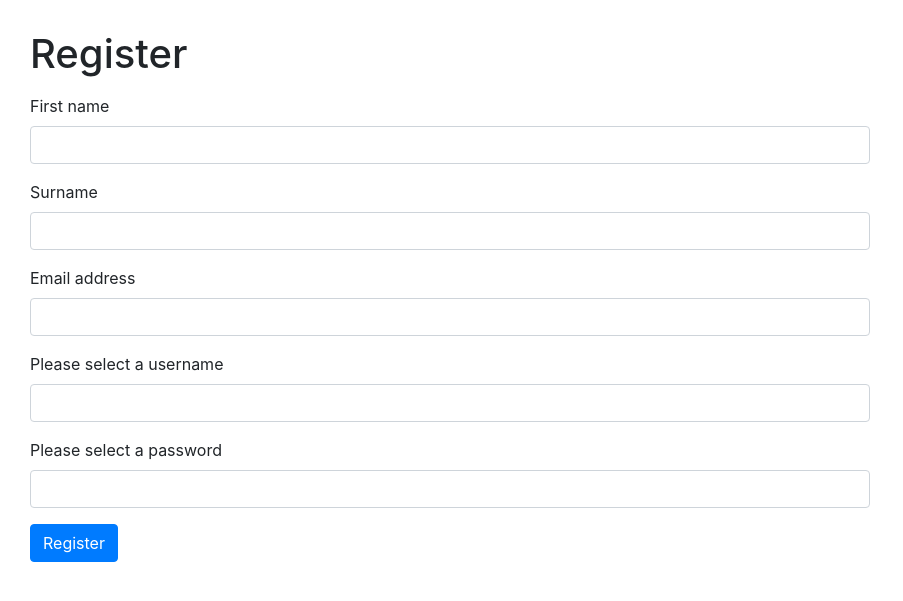
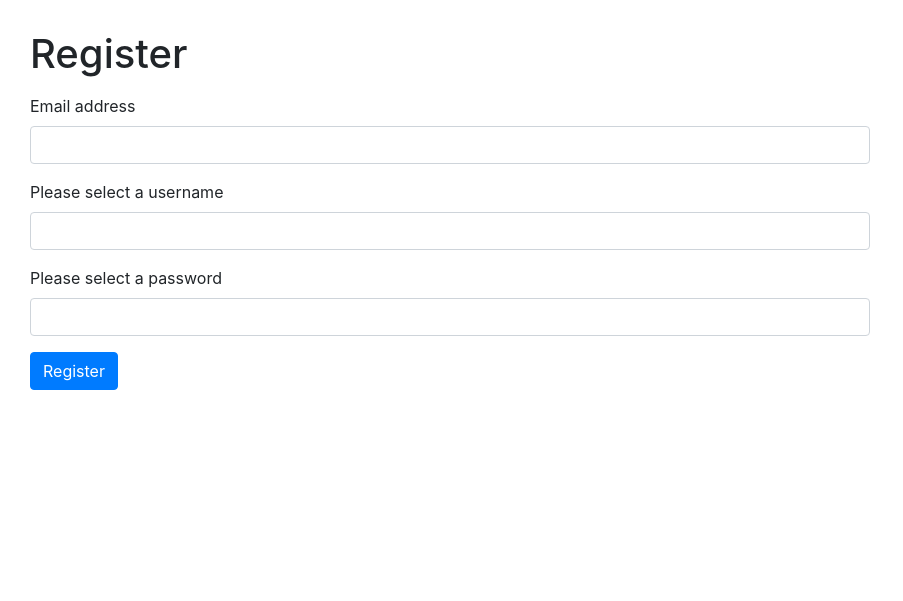
Before and after one commit to RossFairgrieve/cs50-books, a Flask app: page /register in a window 1280 px wide. Shown: the top 601 px of the page, without its empty margins (0-903 px from the left). Run offline with Flask 2, Linux system fonts and the light colour scheme; some libraries are stand-ins or nearby versions.

Commit message:
Updated for db without first and last name in user table

```diff
--- a/application.py
+++ b/application.py
@@ -59,12 +59,10 @@ def register():
         if results != None:
             return render_template("register.html", message="An account with that email address already exists")
         else:
-            fname = request.form.get("fname")
-            surname = request.form.get("surname")
             password = request.form.get("password")
-            db.execute("""INSERT INTO users (fname, surname, username, password, email)
-                        VALUES (:fname, :surname, :username, :password, :email)""",
-                        {"fname": fname, "surname": surname, "username": username, "password": password, "email": email})
+            db.execute("""INSERT INTO users (username, password, email)
+                        VALUES (:username, :password, :email)""",
+                        {"username": username, "password": password, "email": email})
             db.commit()
             return render_template("registered.html")
 
--- a/templates/register.html
+++ b/templates/register.html
@@ -7,14 +7,6 @@ Register
 {% block body %}
 <p class="warning-message">{{ message }}</p>
 <form action="{{ url_for('register') }}" method="post">
-  <div class="form-group">
-    <label for="fname">First name</label>
-    <input type="text" class="form-control" name="fname" required>
-  </div>
-  <div class="form-group">
-    <label for="surname">Surname</label>
-    <input type="text" class="form-control" name="surname" required>
-  </div>
   <div class="form-group">
     <label for="email">Email address</label>
     <input type="email" class="form-control" name="email" required>
```
